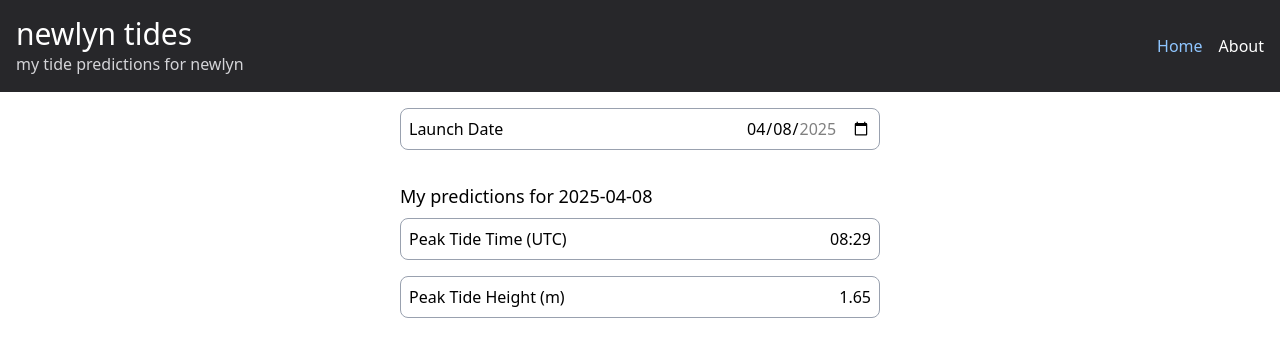
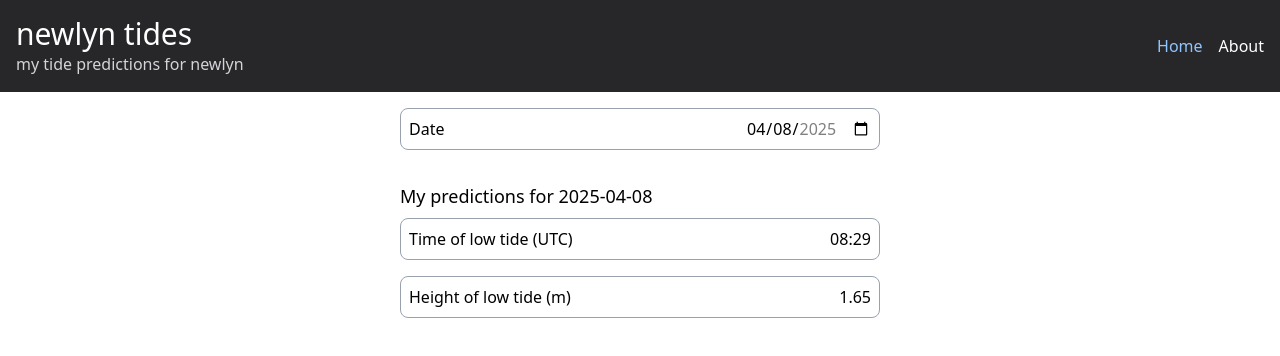
Before and after one commit to zakkbob/newlyn-tides, a SvelteKit app: page / in a window 1280 px wide. Shown: the top 356 px of the page. Built offline with nearby package versions, Linux system fonts and the light colour scheme.

Commit message:
fix wording

```diff
--- a/src/routes/+page.svelte
+++ b/src/routes/+page.svelte
@@ -4,7 +4,7 @@
 	var mm = String(today.getMonth() + 1).padStart(2, '0');
 	var yyyy = today.getFullYear();
 
-	let launch_date = $state<string>(yyyy + '-' + mm + '-' + dd);
+	let date = $state<string>(yyyy + '-' + mm + '-' + dd);
 
 	let min_date = '2025-03-11';
 	let max_date = '2025-10-28';
@@ -248,7 +248,7 @@
 	};
 
 	let valid_date = $derived.by(() => {
-		let parsed_launch_date = Date.parse(launch_date);
+		let parsed_launch_date = Date.parse(date);
 		if (parsed_launch_date < parsed_min_date || parsed_launch_date > parsed_max_date) {
 			return false;
 		}
@@ -256,14 +256,14 @@
 	});
 
 	let peak_time = $derived.by(() => {
-		let time = tides[launch_date.valueOf()].time;
+		let time = tides[date.valueOf()].time;
 		let parts = time.split(':');
 		let hours = parts[0];
 		let mins = String(Math.round((parseInt(parts[1].padEnd(2, "0")) / 100) * 60));
 		return hours.padStart(2, '0') + ':' + mins.padStart(2, '0');
 	});
 
-	let peak_height = $derived(tides[launch_date.valueOf()].height);
+	let peak_height = $derived(tides[date.valueOf()].height);
 </script>
 
 <svelte:head>
@@ -275,10 +275,10 @@
 	<div
 		class="flex w-full flex-row items-center justify-between gap-2 rounded-lg border border-gray-400 p-2"
 	>
-		<label for="date">Launch Date</label>
+		<label for="date">Date</label>
 		<input
 			type="date"
-			bind:value={launch_date}
+			bind:value={date}
 			min={min_date}
 			max={max_date}
 			id="date"
@@ -288,23 +288,23 @@
 
 	{#if !valid_date}
 		<div class="mt-8 text-lg">
-			Sorry, I don't have any predictions for {launch_date}
+			Sorry, I don't have any predictions for {date}
 		</div>
 	{:else}
 		<div class="mt-8 text-lg">
-			My predictions for {launch_date}
+			My predictions for {date}
 		</div>
 
 		<div
 			class="mt-2 flex w-full flex-row items-center justify-between gap-2 rounded-lg border border-gray-400 p-2"
 		>
-			<div>Peak Tide Time (UTC)</div>
+			<div>Time of low tide (UTC)</div>
 			<div>{peak_time}</div>
 		</div>
 		<div
 			class="mt-4 flex w-full flex-row items-center justify-between gap-2 rounded-lg border border-gray-400 p-2"
 		>
-			<div>Peak Tide Height (m)</div>
+			<div>Height of low tide (m)</div>
 			<div>{peak_height}</div>
 		</div>
 	{/if}
```
